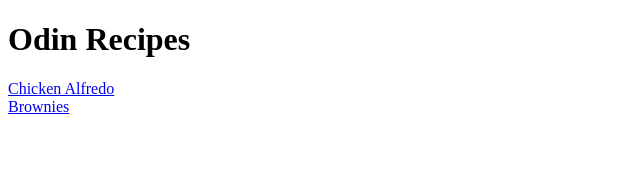
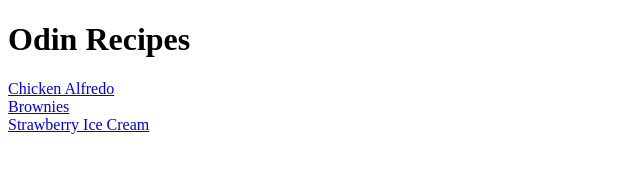
Before and after one commit to cyphyne/odin_recipes, a plain HTML site: page index.html in a window 1280 px wide. Shown: the whole page, without its empty margins (0-640 px from the left). Drawn offline with Linux system fonts and the light colour scheme.

Commit message:
Edit index.html

```diff
--- a/index.html
+++ b/index.html
@@ -7,6 +7,7 @@
     <body>
         <h1>Odin Recipes</h1>
         <a href=recipes/alfredo.html>Chicken Alfredo</a> <br>
-       <a href=recipes/brownies.html>Brownies</a>
+       <a href=recipes/brownies.html>Brownies</a> <br>
+       <a href=recipes/strawberry.html>Strawberry Ice Cream</a>
     </body>
 </html>
```
